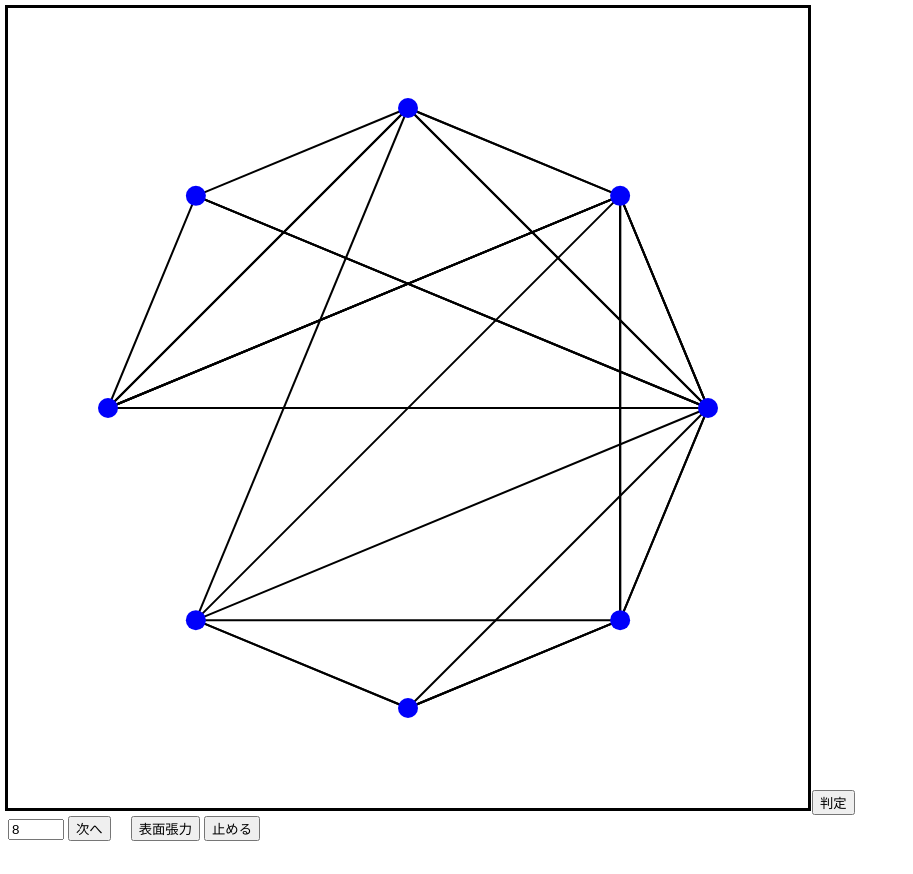
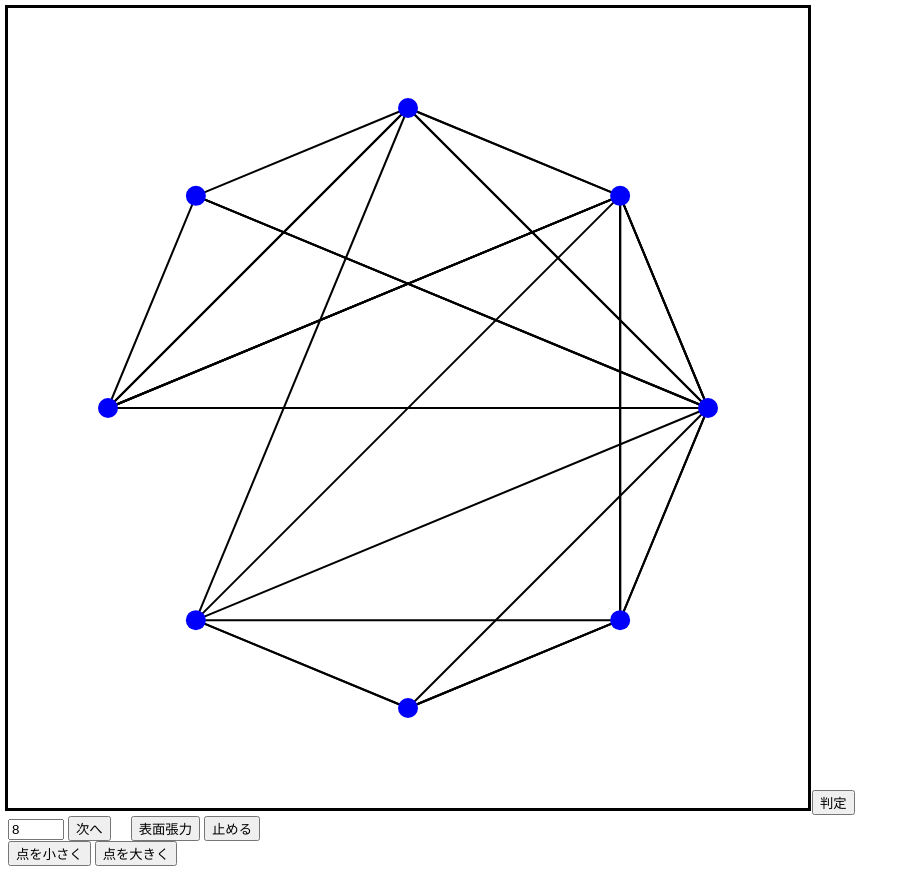
Before and after one commit to SUGAWA-Seimei/Planarity_javascript, a plain HTML site: page index.html in a window 1280 px wide. Shown: the whole page, without its empty margins (0-913 px from the left). Before the commit the page ends 849 px from the top, so only its background shows below. Drawn offline with Linux system fonts and the light colour scheme.

Commit message:
index.html の更新
点のサイズを変更できるようにした

```diff
--- a/index.html
+++ b/index.html
@@ -386,7 +386,9 @@ function surface_tension(){
 <button onClick="make_game();">次へ</button>
 
 <button onClick="if(!tik){tik=setInterval('surface_tension();',20);}">表面張力</button>
-<button onClick="clearInterval(tik);tik=0;">止める</button>
+<button onClick="clearInterval(tik);tik=0;">止める</button><br>
+<button onClick="point_rad=10;draw_board();">点を小さく</button>
+<button onClick="point_rad=30;draw_board();">点を大きく</button>
 
 </body>
 </html>
```
